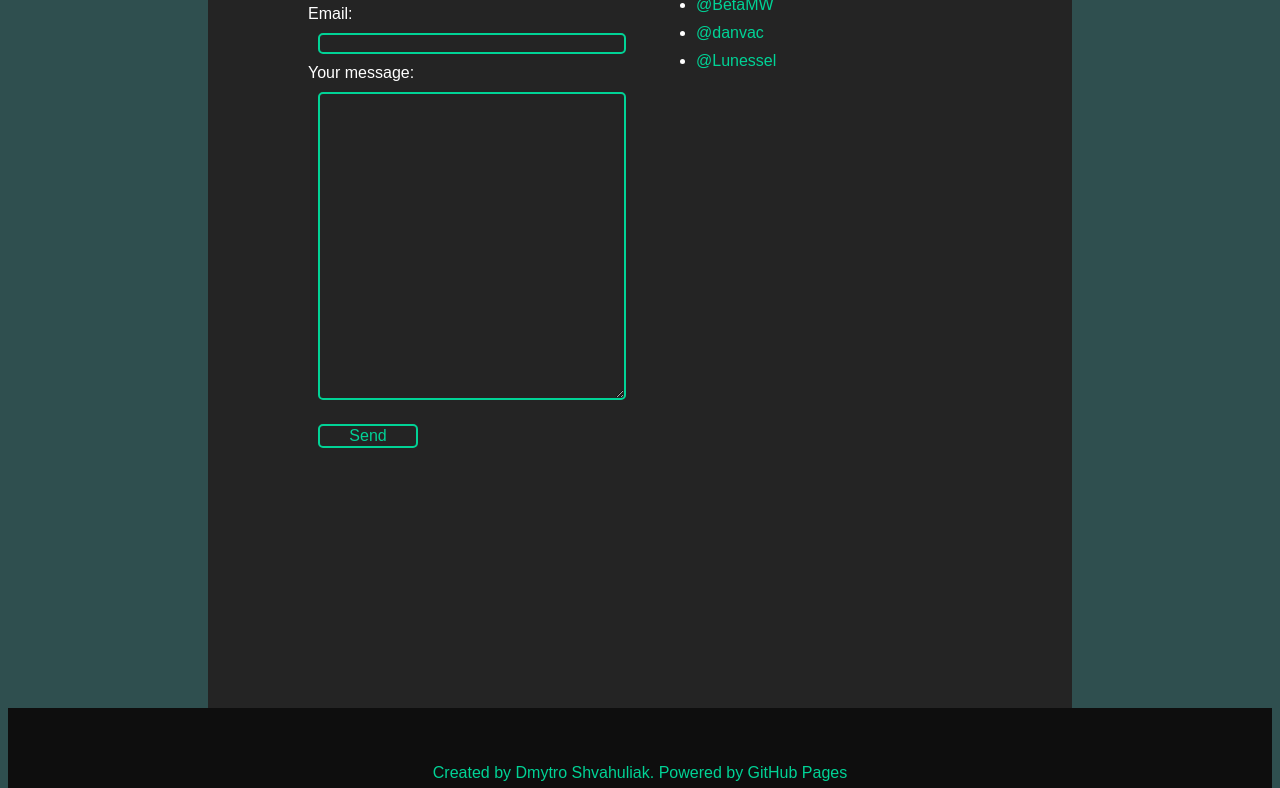
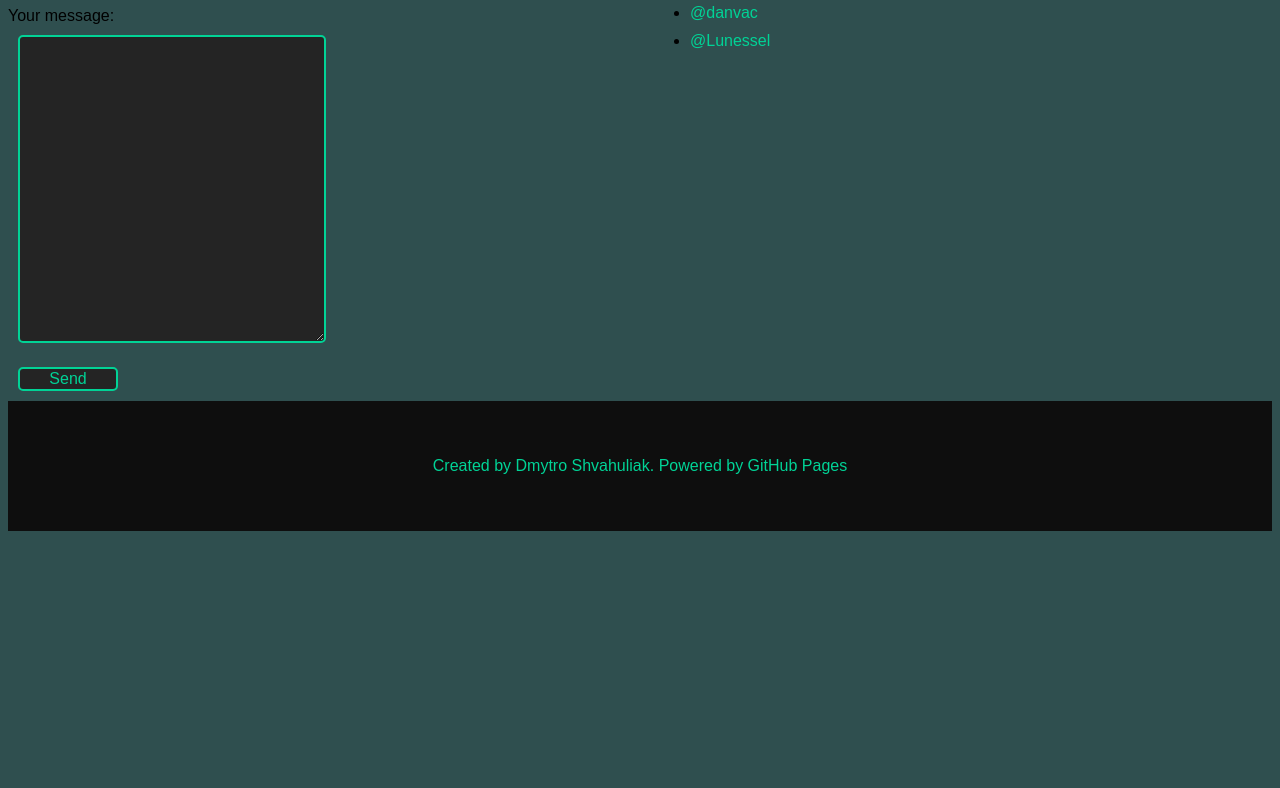
Before and after one commit to Chugaister/Chugaister.github.io, a plain HTML site: page contacts.html in a window 1280 px wide. Shown: the part 268-1056 px from the top of the page. After the commit the page ends 807 px from the top, so only its background shows below. Drawn offline with Linux system fonts and the light colour scheme.

Commit message:
centent.css removed

```diff
--- a/contacts.html
+++ b/contacts.html
@@ -6,7 +6,6 @@
     <meta name="viewport" content="width=device-width, initial-scale=1.0">
     <link rel="icon" href="./imgs/L G BBG.png">
     <link href="./styles/style.css" rel="stylesheet" type="text/css"/>
-    <link href="./styles/content.css" rel="stylesheet" type="text/css"/>
     <link href="./styles/contacts.css" rel="stylesheet" type="text/css"/>
     <link href="./styles/navbar.css" rel="stylesheet" type="text/css"/>
     <title>Hermes</title>
--- a/styles/content.css
+++ /dev/null
@@ -1,10 +0,0 @@
-.content {
-    margin-inline: 200px;
-    padding-inline: 100px;
-    padding-block: 20px;
-    text-decoration:none;
-    height: 100vh;
-    font-family: Arial, Helvetica, sans-serif;
-    background-color: #242424;
-    color: #ffffff
-}
```
Also changed, not shown: index.html (+0 -1 lines), inprogress.html (+0 -1 lines).
